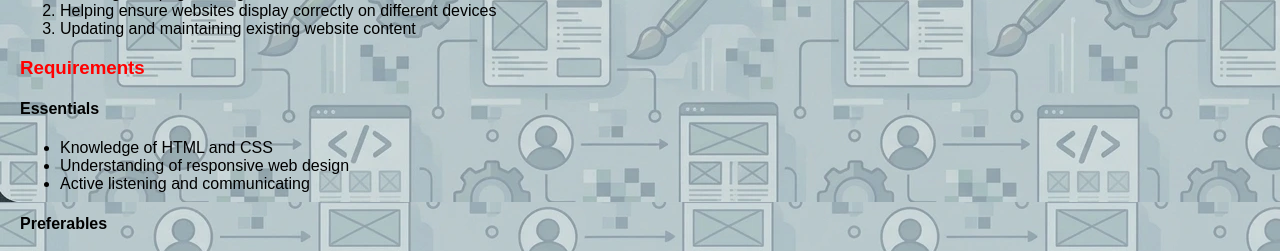
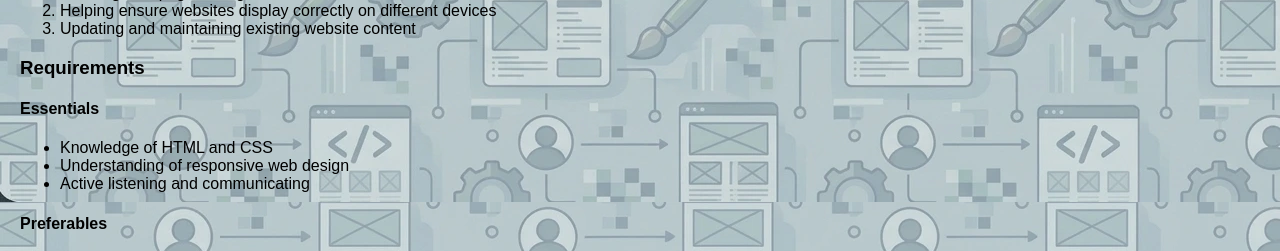
Before and after one commit to 106489702/KWND_part2, a PHP site: page /jobs.php in a window 1280 px wide. Shown: the part 532-783 px from the top of the page. Run offline with PHP 8.4, Linux system fonts and the light colour scheme.

Commit message:
Update style.css

```diff
--- a/project2/styles/style.css
+++ b/project2/styles/style.css
@@ -342,10 +342,6 @@ main {
   background-color: #f0f8ff;
 }
 
-#requirements {
-  color: #ff0000;
-}
-
 body {
   background-color: #FDFCFA;
 }
```
